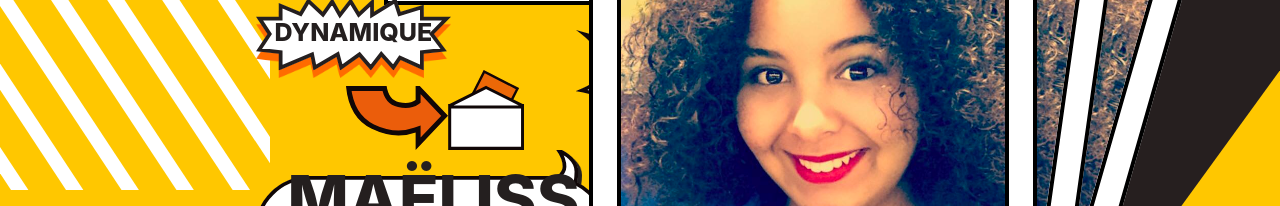
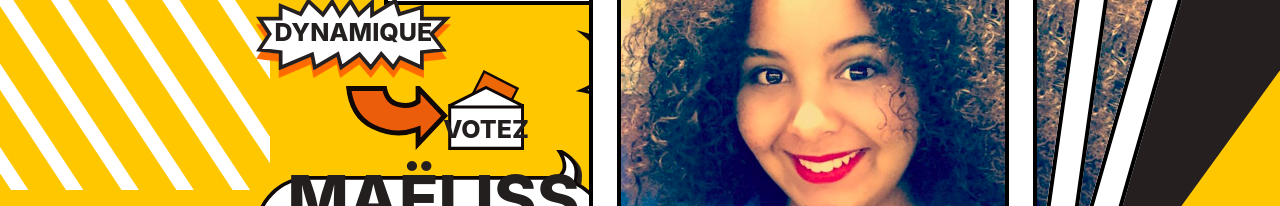
Before and after one commit to SemaineRush/WebApp, a React (Create React App) app: page /maeliss in a window 1280 px wide. Shown: the part 210-416 px from the top of the page. Built offline with nearby package versions, Linux system fonts and the light colour scheme.

Commit message:
add envelope

```diff
--- a/src/Assets/maeliss.css
+++ b/src/Assets/maeliss.css
@@ -29,12 +29,6 @@
   height: 8vh;
   top: 37vh;
   left: 27%;
-}
-.part-one .envelope {
-  position: absolute;
-  height: 10vh;
-  top: 35vh;
-  left: 35%;
 }
 .part-one .paf {
   position: absolute;
@@ -93,6 +87,22 @@
   position: absolute;
   background: none;
   margin-bottom: 0.5em;
+}
+.part-one .envelope {
+  position: absolute;
+  display: flex;
+  align-items: center;
+  justify-content: center;
+  height: 10vh;
+  top: 35vh;
+  left: 35%;
+}
+.part-one .envelope img {
+  height: 100%;
+}
+.part-one .envelope p {
+  background: none;
+  margin-top: 1.5em;
 }
 .part-one .buble {
   position: absolute;
--- a/src/Assets/maeliss.scss
+++ b/src/Assets/maeliss.scss
@@ -31,13 +31,6 @@
         height: 8vh;
         top: 37vh;
         left: 27%;
-    }
-
-    .envelope {
-        position: absolute;
-        height: 10vh;
-        top: 35vh;
-        left: 35%;
     }
 
     .paf {
@@ -104,6 +97,25 @@
             position: absolute;
             background: none;
             margin-bottom: 0.5em;
+        }
+    }
+
+    .envelope {
+        position: absolute;
+        display: flex;
+        align-items: center;
+        justify-content: center;
+        height: 10vh;
+        top: 35vh;
+        left: 35%;
+
+        img {
+            height: 100%;
+        }
+
+        p {
+            background: none;
+            margin-top: 1.5em;
         }
     }
 
--- a/src/Components/Maeliss.js
+++ b/src/Components/Maeliss.js
@@ -21,7 +21,6 @@ export default class Maeliss extends Component {
 					<img src={whiteLines} className="white-lines" />
 					<img src={arrowOne} className="arrow-one" />
 					<img src={arrowTwo} className="arrow-two" />
-					<img src={enveloppe} className="envelope" />
 					<img src={paf} className="paf" />
 
 					<p className="p-one">leader de confiance</p>
@@ -29,6 +28,10 @@ export default class Maeliss extends Component {
 					<div className="boom">
 						<img src={bubleOne} />
 						<p>dynamique</p>
+					</div>
+					<div className="envelope">
+						<img src={enveloppe} />
+						<p>votez</p>
 					</div>
 					<div className="buble">
 						<img src={bubleTwo} />
```
Also changed, not shown: 2 other files (tests, documents, lock files or other folders).
